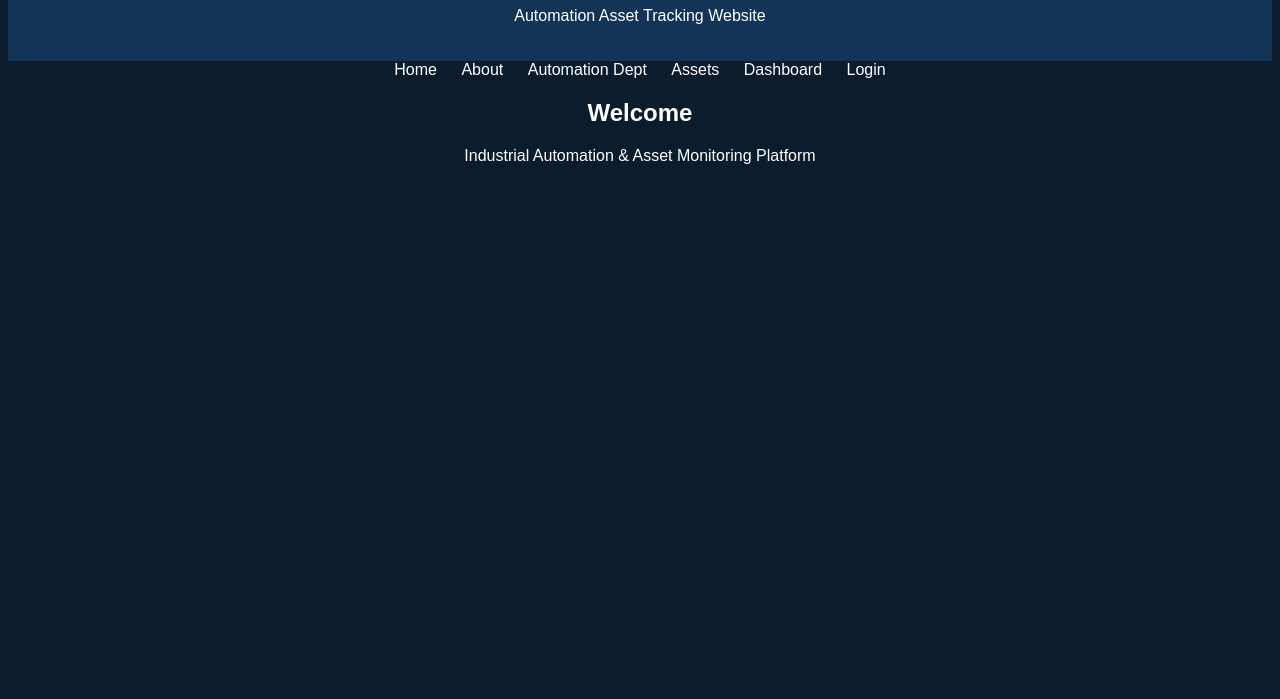
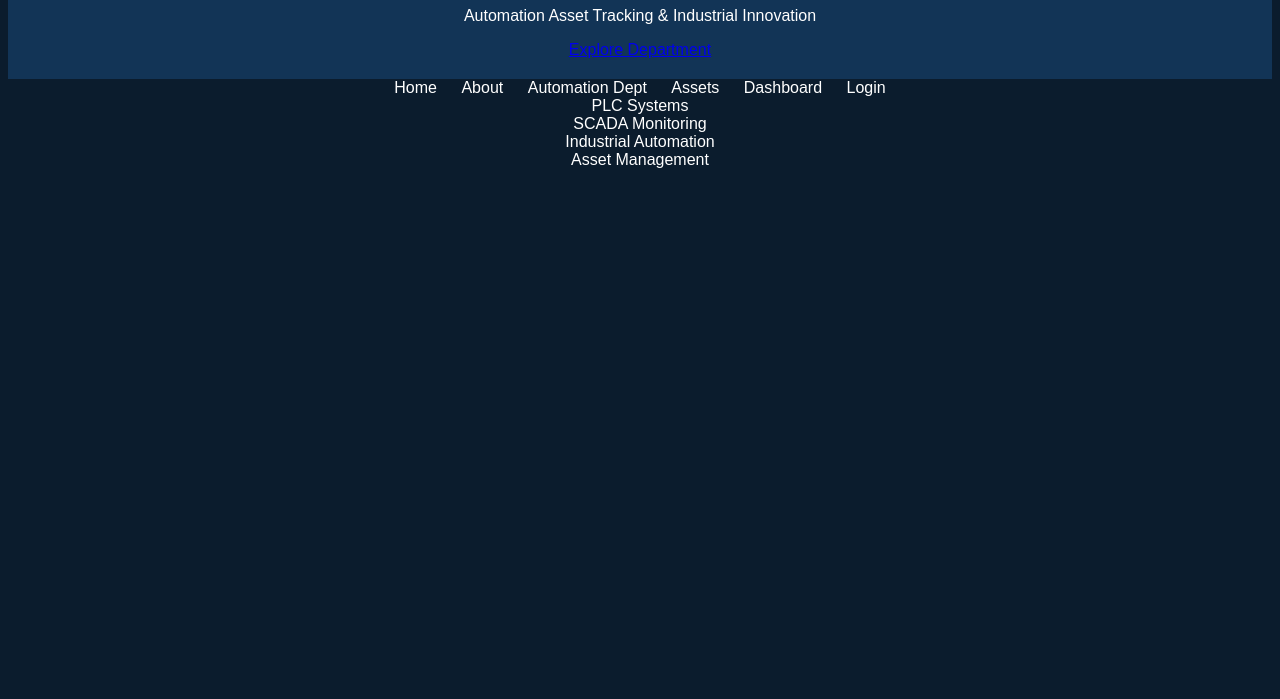
Before and after one commit to SaKshi9078/acg-apt-tracking-system, a website: page index.html in a window 1280 px wide. Shown: the part 101-800 px from the top of the page. Drawn offline with Linux system fonts and the light colour scheme; files that its build step writes are made by us from their sources.

Commit message:
Refactor index.html for improved structure and styling
Updated HTML structure with new meta tags, header, and section classes.

```diff
--- a/index.html
+++ b/index.html
@@ -1,17 +1,21 @@
 <!DOCTYPE html>
-<html>
+<html lang="en">
 <head>
-  <title>ACG APT PAM</title>
-  <link rel="stylesheet" href="css/style.css">
+<meta charset="UTF-8">
+<meta name="viewport" content="width=device-width, initial-scale=1.0">
+<title>ACG APT PAM</title>
+<link rel="stylesheet" href="css/style.css">
+<script src="js/main.js" defer></script>
 </head>
 <body>
 
-<header>
-  <h1>ACG APT PAM</h1>
-  <p>Automation Asset Tracking Website</p>
+<header class="hero">
+  <h1 class="big-text">ACG APT PAM</h1>
+  <p class="sub-text">Automation Asset Tracking & Industrial Innovation</p>
+  <a href="automation.html" class="btn">Explore Department</a>
 </header>
 
-<nav>
+<nav class="navbar">
   <a href="index.html">Home</a>
   <a href="about.html">About</a>
   <a href="automation.html">Automation Dept</a>
@@ -20,9 +24,11 @@
   <a href="login.html">Login</a>
 </nav>
 
-<section>
-  <h2>Welcome</h2>
-  <p>Industrial Automation & Asset Monitoring Platform</p>
+<section class="features">
+  <div class="card">PLC Systems</div>
+  <div class="card">SCADA Monitoring</div>
+  <div class="card">Industrial Automation</div>
+  <div class="card">Asset Management</div>
 </section>
 
 </body>
```
